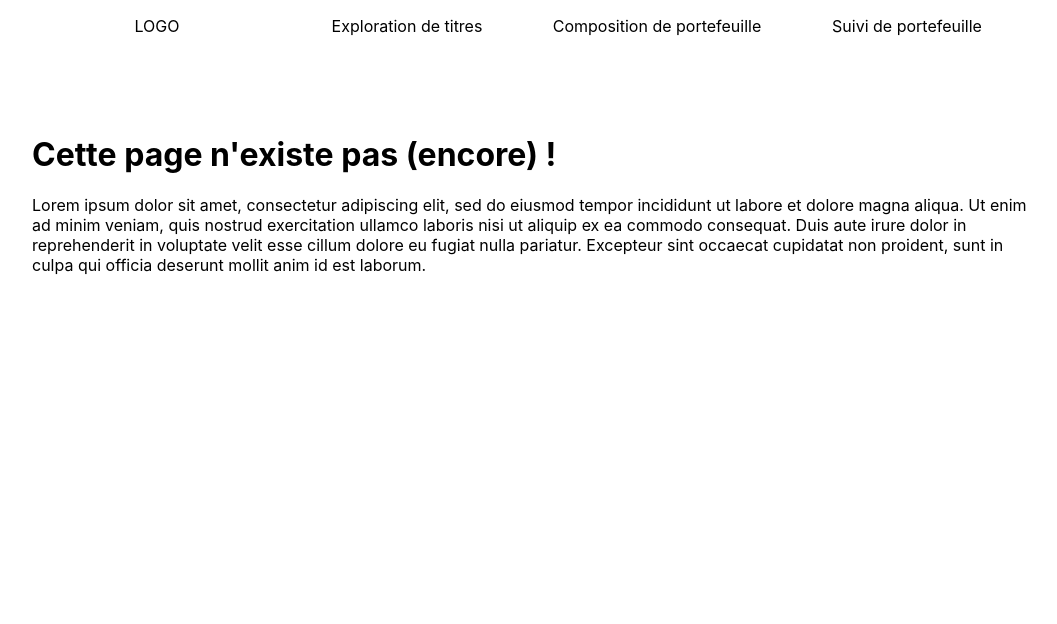
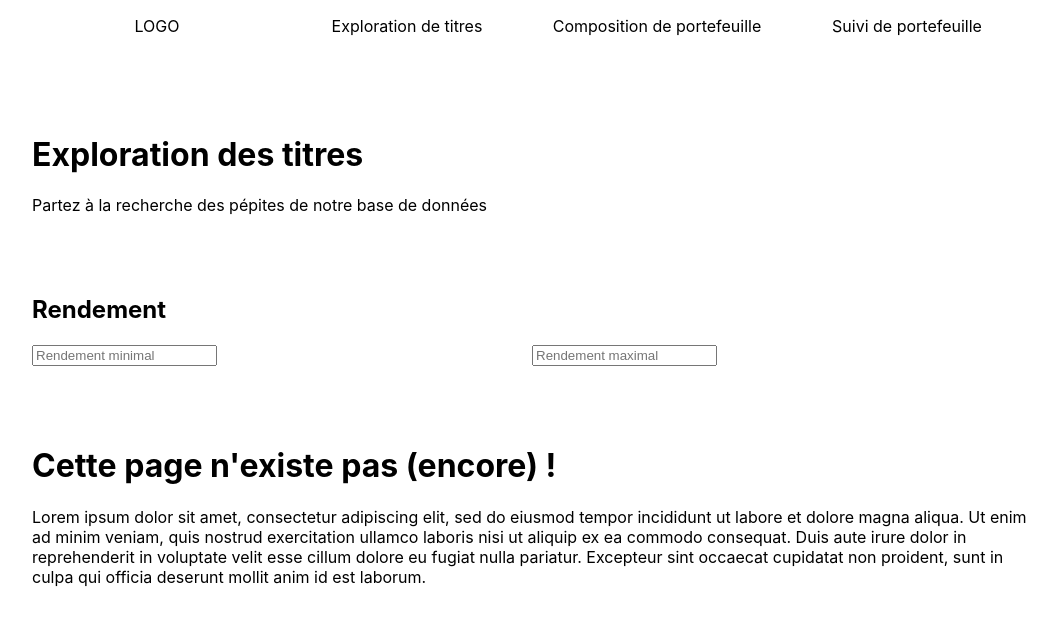
Before and after one commit to mx791/financialAdvisor, a React (Create React App) app in the folder web/: page / in a window 1280 px wide. Both pictures are taken after a click on the element "Exploration de titres". Shown: the top 624 px of the page, without its empty margins (108-1165 px from the left). Built offline with nearby package versions, Linux system fonts and the light colour scheme.

Commit message:
create explore page

```diff
--- a/web/src/App.tsx
+++ b/web/src/App.tsx
@@ -2,6 +2,7 @@ import React from 'react';
 import Menu from './components/Menu';
 import LandingPage from './pages/LandingPage';
 import NonePage from './pages/NonePage';
+import ExplorePage from './pages/ExplorePage';
 
 function App() {
 
@@ -12,6 +13,7 @@ function App() {
     <div className="App">
       <Menu setActivePage={changePage}/>
       { page === "MAIN" ? (<LandingPage />) : "" }
+      { page === "EXPLORE" ? (<ExplorePage />) : "" }
       { page !== "MAIN" ? (<NonePage />) : "" }
     </div>
   );
--- /dev/null
+++ b/web/src/components/SplitContainer.tsx
@@ -0,0 +1,24 @@
+import React, { FC, ReactElement } from 'react';
+
+interface SplitContainerProps {
+    firstChild: ReactElement,
+    secondChild: ReactElement,
+}
+
+const SplitContainer: FC<SplitContainerProps> = (props: SplitContainerProps): ReactElement => {
+
+    const containerStyle = {
+        display: "flex"
+    }
+
+    const divStyle = {
+        flex: "1"
+    }
+
+    return (<div style={containerStyle}>
+        <div style={divStyle}>{ props.firstChild }</div>
+        <div style={divStyle}>{ props.secondChild }</div>
+    </div>)
+};
+
+export default SplitContainer;
--- /dev/null
+++ b/web/src/components/TextBox.tsx
@@ -0,0 +1,19 @@
+import React, { FC, ReactElement } from 'react';
+
+interface TextBoxProps {
+    name: string,
+    type: string
+}
+
+const TextBox: FC<TextBoxProps> = (props: TextBoxProps): ReactElement => {
+    return (<div className=''>
+        <input
+            className='textbox'
+            type={props.type}
+            name={props.name}
+            placeholder={props.name}
+        />
+    </div>)
+};
+
+export default TextBox;
--- /dev/null
+++ b/web/src/pages/ExplorePage.tsx
@@ -0,0 +1,22 @@
+import React, { FC, ReactElement } from 'react';
+import SplitContainer from '../components/SplitContainer';
+import TextBox from '../components/TextBox';
+
+
+const ExplorePage: FC = (): ReactElement => {
+    return (<div>
+        <div className='space'></div>
+        <div className='container'>
+            <h1>Exploration des titres</h1>
+            <p>Partez à la recherche des pépites de notre base de données</p>
+            <div className='space'></div>
+            <h2>Rendement</h2>
+            <SplitContainer
+                firstChild={(<TextBox name="Rendement minimal" type="number" />)}
+                secondChild={(<TextBox name="Rendement maximal" type="number" />)}
+            />
+        </div>
+    </div>)
+};
+
+export default ExplorePage;
```
